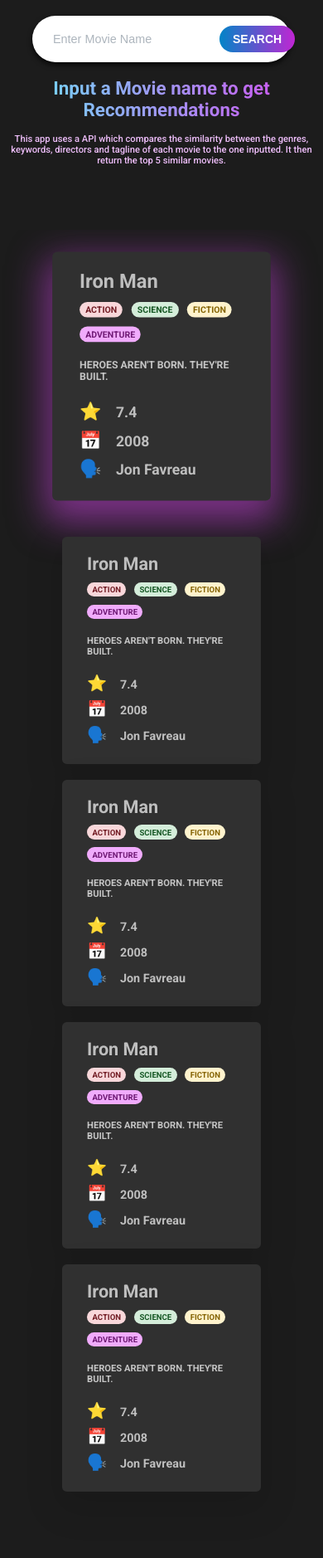
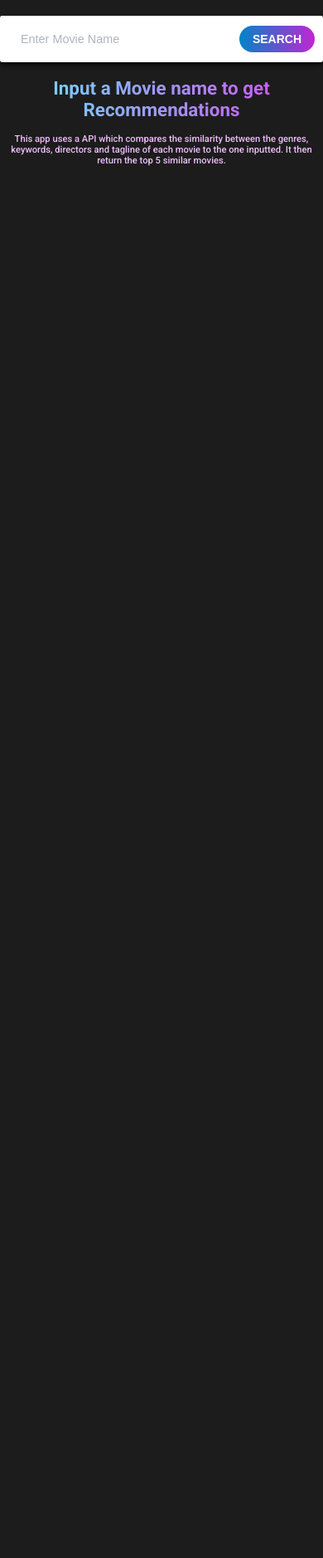
Before and after one commit to abduyus/internship-movie-recommendation, a Flask app: page / in a window 390 px wide. Shown: the part 36-1914 px from the top of the page at 83% size. After the commit the page ends 236 px from the top, so only its background shows below. Run offline with Flask 3, Linux system fonts and the light colour scheme.

Commit message:
Refactor CSS styles and update HTML structure for improved layout and responsiveness

```diff
--- a/backend/static/css/media_queries.css
+++ b/backend/static/css/media_queries.css
@@ -39,22 +39,22 @@
     margin-top: 9.6rem;
   }
 
-  .cards {
+  /* .cards {
     display: grid;
     grid-template-columns: repeat(2, 1fr);
     row-gap: 2.4rem;
     justify-items: center;
     align-items: center;
-  }
+  } */
 
-  .card {
+  /* .card {
     margin: 0;
   }
 
   .card.card_first {
     grid-column: span 2;
     margin-bottom: 4.8rem;
-  }
+  } */
 }
 
 /* 1000px */
@@ -81,6 +81,14 @@
 
 /* 530px */
 @media (max-width: 33.125em) {
+  .search-bar-container {
+    max-width: 100%;
+  }
+
+  .search-bar {
+    border-radius: 0.3rem;
+  }
+
   .placement-text {
     font-size: 2.8rem;
   }
--- a/backend/static/css/style.css
+++ b/backend/static/css/style.css
@@ -161,7 +161,7 @@
   justify-items: center;
   align-items: center;
   font-size: 2rem;
-  overflow-x: auto;
+  overflow-x: scroll;
   padding-top: 5rem;
   padding-bottom: 10rem;
   height: fit-content;
@@ -176,7 +176,8 @@
   border-radius: 0.7rem;
   margin: 0 3rem;
   overflow: hidden;
-  position: relative;
+  height: 35rem;
+  overflow: scroll;
 }
 
 /* .card.card_first {
@@ -186,6 +187,7 @@
 } */
 
 .card.card_first {
+  height: auto;
   /* box-shadow: 0 2rem 5rem 1rem rgba(252, 2, 2, 0.4); */
   box-shadow: 0 2rem 5rem 1rem rgba(217, 70, 239, 0.5);
   /* border: 2px solid linear-gradient(to right, #67e8f9, #d946ef); */
@@ -411,22 +413,34 @@
 } */
 
 .spinner {
+  grid-column: span 5;
   text-align: center;
   margin: 5rem auto;
 }
 
 .spinner svg {
   fill: #f38e82;
+  animation: color-fade 4s linear infinite, rotate 2s linear infinite;
   width: 6rem;
   height: 6rem;
-  animation: 2s linear infinite rotate;
+}
+
+@keyframes color-fade {
+  0% {
+    fill: #d946ef;
+  }
+  50% {
+    fill: #67e8f9;
+  }
+  100% {
+    fill: #d946ef;
+  }
 }
 
 @keyframes rotate {
   0% {
     transform: rotate(0);
   }
-
   100% {
     transform: rotate(360deg);
   }
--- a/backend/static/js/script.js
+++ b/backend/static/js/script.js
@@ -10,6 +10,7 @@
   const movieName = movieInputEl.value.trim();
   if (movieName) {
     getRecommendedMovies(movieName);
+    // cardParentEl.innerHTML = "";
     loadingSpinner.classList.remove("hidden");
   }
 });
--- a/backend/templates/index.html
+++ b/backend/templates/index.html
@@ -58,7 +58,7 @@
           ></path>
         </svg>
       </div>
-      <article class="card card_first">
+      <!-- <article class="card card_first">
         <div class="card__data">
           <a href="http://www.ironmanmovie.com/" class="card__heading"
             >Iron Man</a
@@ -142,7 +142,7 @@
           <p class="card__row"><span>📅</span>2008</p>
           <p class="card__row"><span>🗣️</span>Jon Favreau</p>
         </div>
-      </article>
+      </article> -->
     </div>
   </body>
 </html>
```
